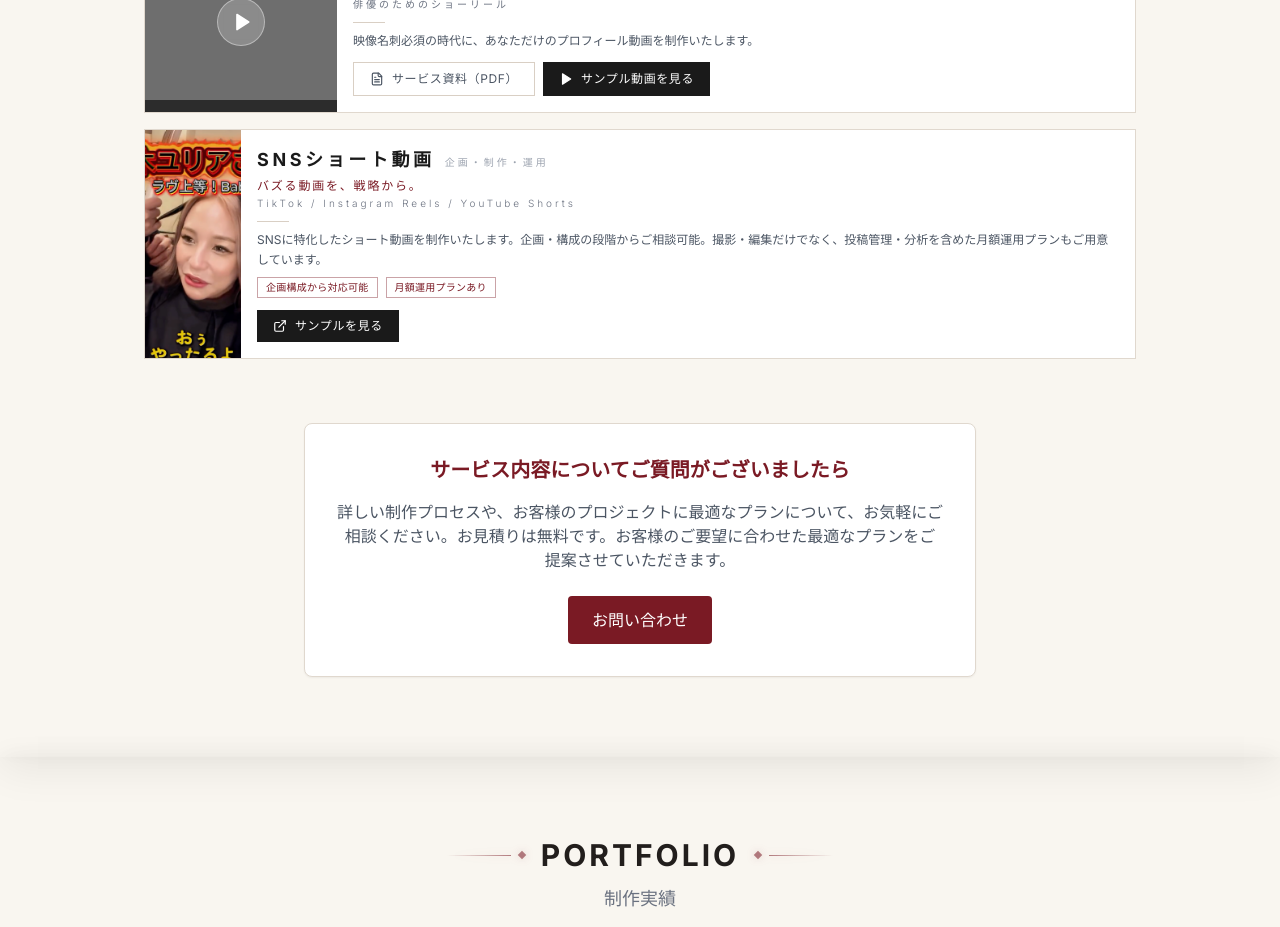
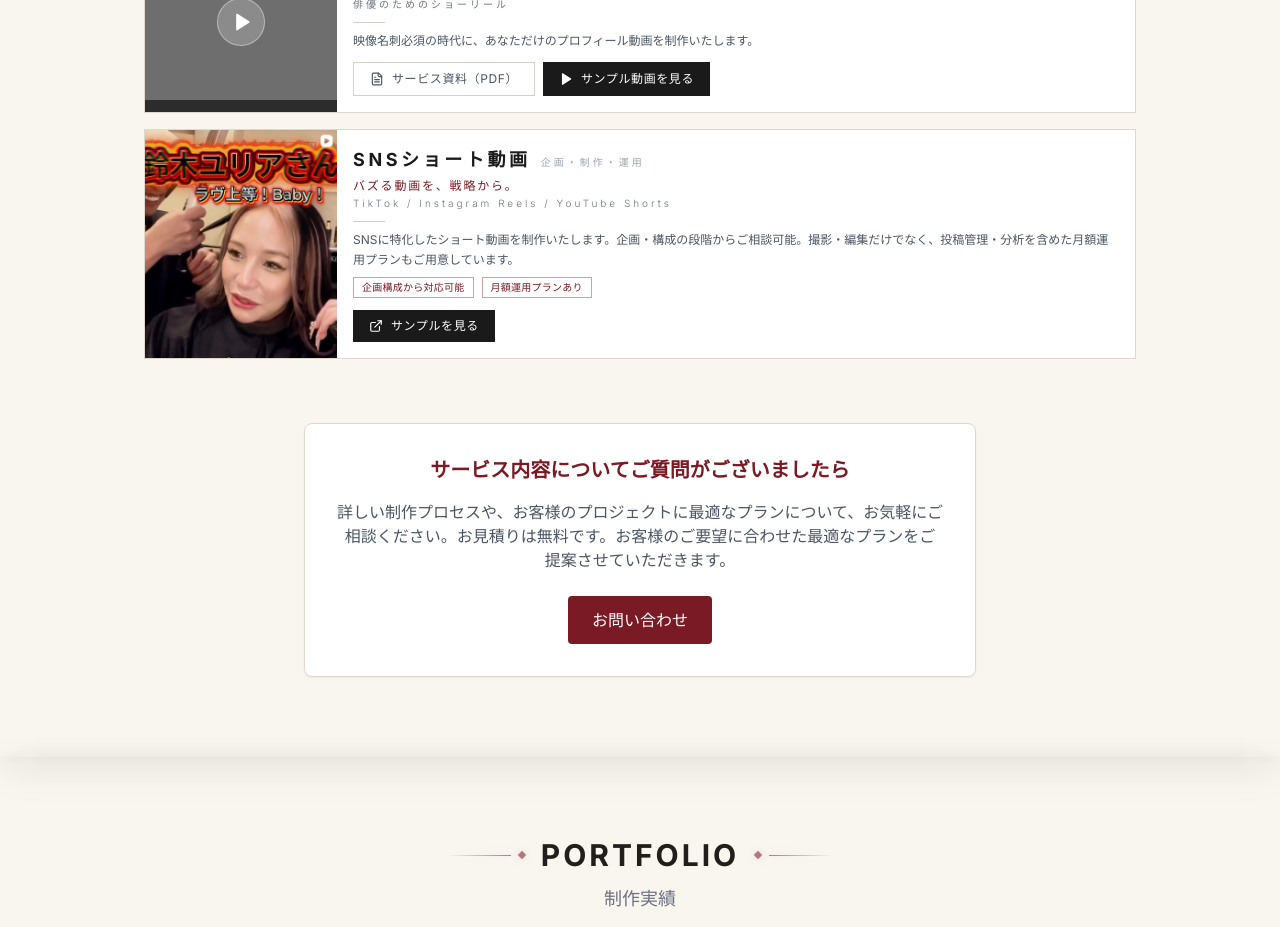
Before and after one commit to enry1019-pixel/HP-en-ry-, a Next.js app: page / in a window 1280 px wide. Shown: the part 3980-4907 px from the top of the page. Built offline with nearby package versions, Linux system fonts and the light colour scheme; no server answers; grey boxes are pictures that could not be loaded.

Commit message:
Match SNS card thumbnail width to EN-REEL card
Co-Authored-By: Claude Sonnet 4.6 <noreply@anthropic.com>

```diff
--- a/components/other-services-section.tsx
+++ b/components/other-services-section.tsx
@@ -50,8 +50,8 @@ export default function OtherServicesSection() {
             <div className="flex flex-col md:flex-row">
               {/* Thumbnail */}
               <div
-                className={`relative shrink-0 overflow-hidden ${service.id === "SNS-SHORT" ? "md:w-20 lg:w-24" : "md:w-40 lg:w-48"}`}
-                style={{ aspectRatio: service.id === "SNS-SHORT" ? "9/16" : "16/9" }}
+                className="relative shrink-0 md:w-40 lg:w-48 overflow-hidden"
+                style={{ aspectRatio: "16/9" }}
               >
                 {service.youtubeId ? (
                   <a
```
